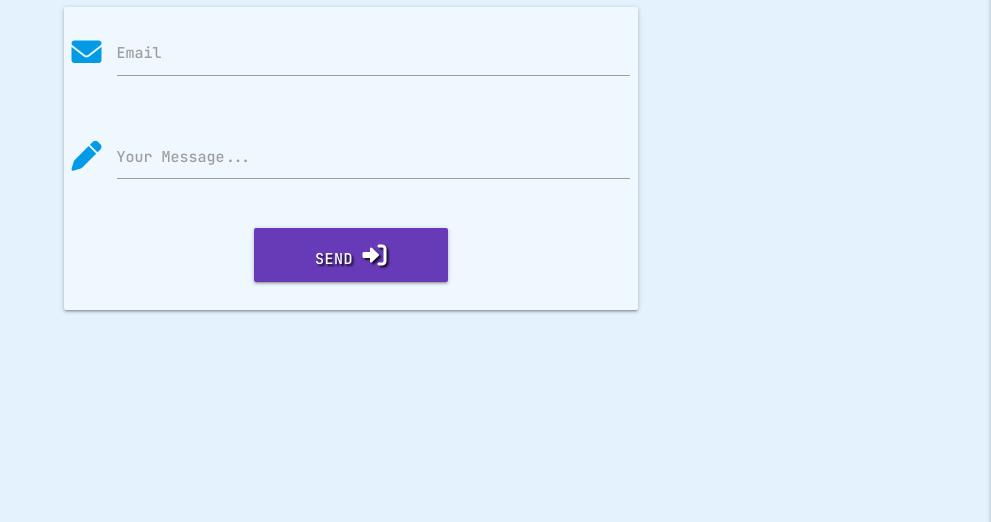
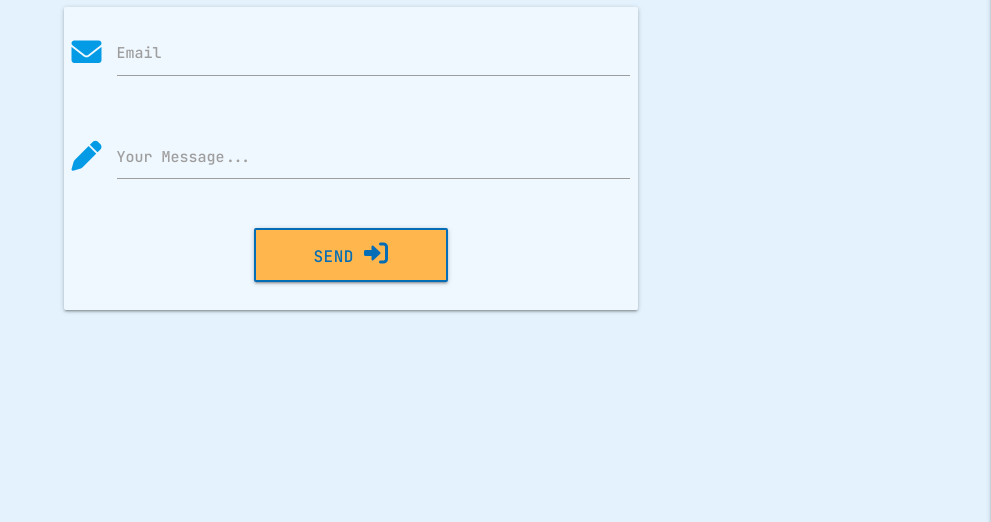
Before and after one commit to sara5491/ArchiveTheAdventure, a Flask app: page /contact in a window 1280 px wide. Shown: the part 168-690 px from the top of the page, without its empty margins (289-1280 px from the left). Run offline with Flask 2, Linux system fonts and the light colour scheme; data that the repository does not hold is empty; some libraries are stand-ins or nearby versions.

Commit message:
add same styling to all submit buttons

```diff
--- a/static/css/style.css
+++ b/static/css/style.css
@@ -271,7 +271,7 @@ img {
   line-height: 12px;
   padding: 16px 23px;
   position: relative;
-  background-color: #40c4ff;
+  background-color: #ffb74d;
 }
 
 .btn-large:hover {
--- a/templates/contact.html
+++ b/templates/contact.html
@@ -24,7 +24,7 @@
                     </div>
                     <!--Sent Message -->
                     <div class="row">
-                        <button type="submit" class="col s4 offset-s4 btn-large btn-forms-hover button-style deep-purple text-shadow"
+                        <button type="submit" class="button-submit col s4 offset-s4 btn-large"
                             value="Send"> <p>Send <i class="fas fa-sign-in-alt hide-on-med-and-down"></i></p>
                         </button>
                     </div>
--- a/templates/login.html
+++ b/templates/login.html
@@ -26,7 +26,7 @@
                 </div>
                 <!-- log in -->
                 <div class="row">
-                    <button type="submit" class="col s4 offset-s4 btn-large light-blue-text text-darken-1 text-shadow">
+                    <button type="submit" class="button-submit col s4 offset-s4 btn-large">
                         <p>Log In <i class="fa-solid fa-arrow-right-to-bracket hide-on-med-and-down"></i></p>
                     </button>
                 </div>
--- a/templates/profile.html
+++ b/templates/profile.html
@@ -18,7 +18,7 @@
         </div>
 
         {% if session.user %}
-          <div class="add-button"><a href="{{ url_for('add_photo') }}" class="col s4 btn-large light-blue-text text-darken-1 text-shadow">Add New Photo <i class="fa-solid fa-camera"></i></a></div>
+          <div class="add-button"><a href="{{ url_for('add_photo') }}" class="button-submit col s4 offset-s4 btn-large">Add New Photo <i class="fa-solid fa-camera"></i></a></div>
         {% endif %}
     </div>
 
```
